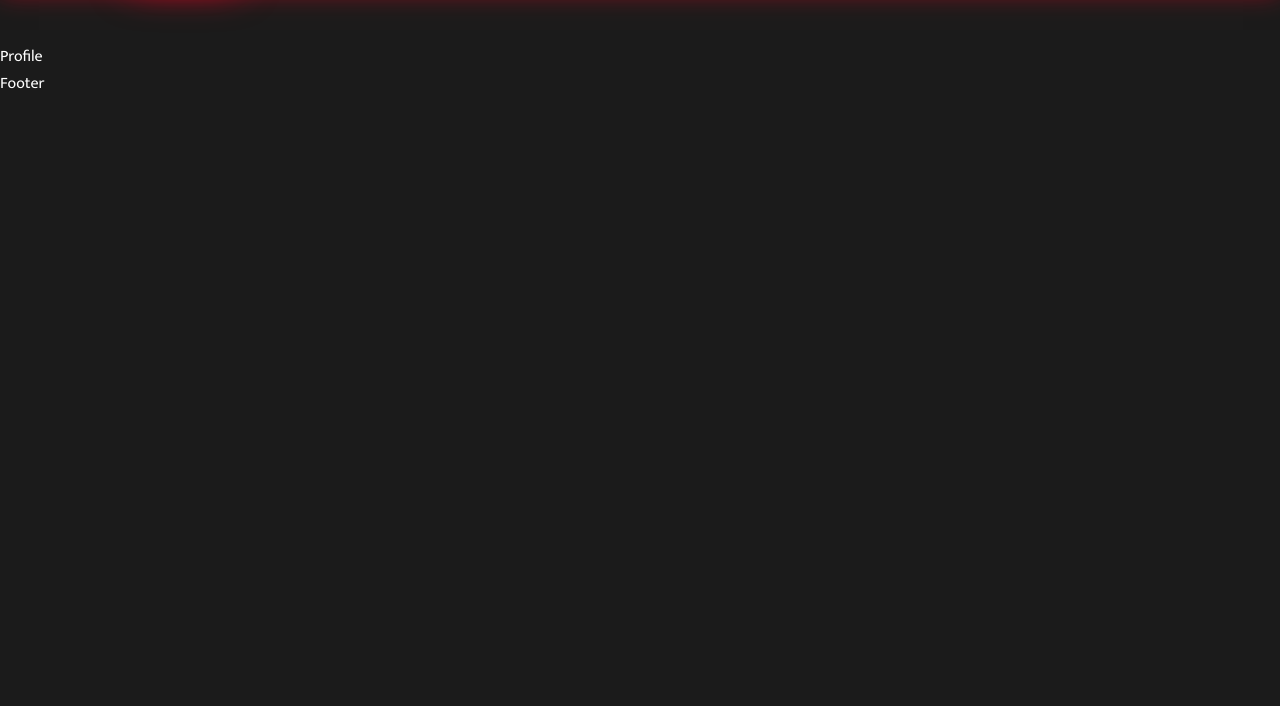
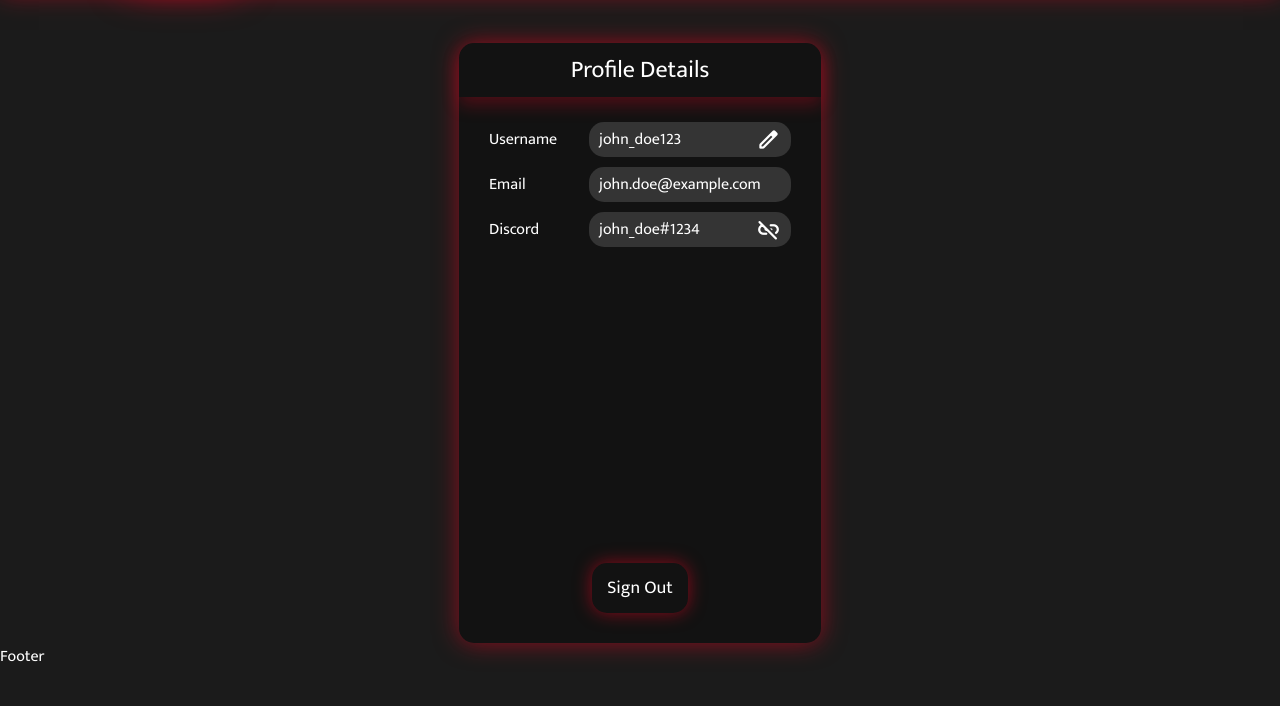
Before and after one commit to awezmirza/gamehub-frontend-old, a React app: page /profile in a window 1280 px wide. Shown: the part 94-800 px from the top of the page. Built offline with nearby package versions, Linux system fonts and the light colour scheme.

Commit message:
Made Profile Page

```diff
--- a/src/components/Header.jsx
+++ b/src/components/Header.jsx
@@ -1,10 +1,13 @@
-import React, { useState } from 'react'
+import React, { useEffect, useState } from 'react'
 import "../styles/navbar.css"
 import { LOGO_URL } from '../utils/constant'
 import { NavLink } from 'react-router-dom';
+import { useSelector } from 'react-redux';
 
 const Header = () => {
   const [isLogin] = useState(true);
+
+  const userData = useSelector((state) => state.userDataSlice.value)
 
   return (
     <>
@@ -52,7 +55,7 @@ const Header = () => {
                 person
               </span>
               <div>
-                username
+                {userData?.username}
               </div>
             </NavLink> :
             <NavLink to="/login">
--- a/src/config/store.js
+++ b/src/config/store.js
@@ -1,8 +1,10 @@
 import { configureStore } from '@reduxjs/toolkit'
 import gameData from './gameDataSlice'
+import userData from './userDataSlice'
 
 export const store = configureStore({
     reducer: {
         gameDataSlice: gameData,
+        userDataSlice: userData
     },
 })
--- /dev/null
+++ b/src/config/userDataSlice.js
@@ -0,0 +1,16 @@
+import { createSlice } from "@reduxjs/toolkit";
+
+const initialState = { value: null };
+
+const userDataSlice = createSlice({
+    name: 'userData',
+    initialState,
+    reducers: {
+        addUserData(state, action) {
+            state.value = action.payload
+        }
+    },
+})
+
+export const { addUserData } = userDataSlice.actions
+export default userDataSlice.reducer
--- /dev/null
+++ b/src/dummy-data/currentUserDummyData.json
@@ -0,0 +1,6 @@
+{
+    "username": "john_doe123",
+    "name": "John Doe",
+    "email": "john.doe@example.com",
+    "discordusername": "john_doe#1234"
+}
--- a/src/layout/LayoutRoot.jsx
+++ b/src/layout/LayoutRoot.jsx
@@ -6,7 +6,9 @@ import { Outlet } from "react-router-dom";
 import { useDispatch } from "react-redux";
 import { useEffect, useState } from "react";
 import { setGameData } from "../config/gameDataSlice";
+import { addUserData } from "../config/userDataSlice";
 import DummyData from "../dummy-data/dummydata.json"
+import UserData from "../dummy-data/currentUserDummyData.json"
 
 const LayoutRoot = () => {
 
@@ -19,7 +21,18 @@ const LayoutRoot = () => {
             dispatch(setGameData(data))
             setIsLoading(false);
         }
+
+        // Fetching User Data
+        const fetchUserData = async () => {
+            dispatch(addUserData(data))
+            setIsLoading(false);
+        }
+
+        const data = UserData;
         fetchData();
+        if (data) {
+            fetchUserData();
+        }
         // eslint-disable-next-line
     }, []);
 
--- a/src/pages/GamePage.jsx
+++ b/src/pages/GamePage.jsx
@@ -16,7 +16,7 @@ const GamePage = () => {
 
     return (
         <div className='game-page-container'>
-            {gameData ? <GamePageCard data={gameData} /> : "Not Hi"}
+            {gameData ? <GamePageCard data={gameData} /> : ""}
             <div className="lb-container">
                 <h2>Leaderboard</h2>
                 <Leaderboard />
--- a/src/pages/Profile.jsx
+++ b/src/pages/Profile.jsx
@@ -1,8 +1,48 @@
 import React from 'react'
+import "../styles/profile.css"
+import { useSelector } from 'react-redux'
 
 const Profile = () => {
+
+  const userData = useSelector((state => state.userDataSlice.value))
+  console.log(userData)
+
   return (
-    <div>Profile</div>
+    <div>
+      <div className='profile-card-container'>
+        <div className="pfcontainer">
+          <div className="topbarpf">Profile Details</div>
+          <div className="details">
+            <div className='data-label-container'>
+              <div className='profile-label'> Username </div>
+              <div className='profile-data'> {userData.username}
+                <span class="material-symbols-rounded">
+                  edit
+                </span>
+              </div>
+            </div>
+            <div className='data-label-container'>
+              <div className='profile-label'> Email </div>
+              <div className='profile-data'> {userData.email} </div>
+            </div>
+            <div className='data-label-container'>
+              <div className='profile-label'> Discord </div>
+              <div className='profile-data'>
+                {userData.discordusername}
+                {userData.discordusername ? <span class="material-symbols-rounded">
+                  link_off
+                </span> : <span class="material-symbols-rounded">
+                  link
+                </span>}
+              </div>
+            </div>
+          </div>
+          <div id="SignOutButtonContainer">
+            <button id="SignOutButton">Sign Out</button>
+          </div>
+        </div>
+      </div>
+    </div >
   )
 }
 
--- a/src/styles/carousel.css
+++ b/src/styles/carousel.css
@@ -19,7 +19,7 @@
     bottom: 10%;
     border: 0;
     font-size: 2rem;
-    cursor: pointer;
+    cursor: default;
     border-radius: 15px;
     z-index: 1;
     font-weight: 500;
@@ -31,6 +31,7 @@
 }
 
 .carasoul button {
+    cursor: pointer;
     transition:
         box-shadow 0.3s ease,
 }
--- /dev/null
+++ b/src/styles/profile.css
@@ -0,0 +1,94 @@
+.profile-card-container {
+    display: flex;
+    justify-content: center;
+    align-items: center;
+
+}
+
+.pfcontainer {
+    position: relative;
+    border-radius: 15px;
+    box-shadow: rgba(255, 0, 34, 0.5) 0px 0px 25px;
+    height: 75vh;
+    background-color: #121212;
+}
+
+.topbarpf {
+    justify-content: center;
+    padding: 7px;
+    font-size: 24px;
+    display: flex;
+    border-radius: 15px 15px 0 0;
+    box-shadow: 0px 8px 17px rgba(255, 0, 34, 0.25);
+}
+
+.details {
+    margin: 25px 10px;
+    padding-inline: 20px;
+}
+
+.details>div {
+    display: flex;
+}
+
+.data-label-container {
+    margin-block: 10px;
+    align-items: center;
+}
+
+.profile-label {
+    width: 100px;
+}
+
+
+.profile-data {
+    height: 35px;
+    min-width: 15vw;
+    border-radius: 15px;
+    background-color: #343434;
+    position: relative;
+    padding-left: 10px;
+    display: flex;
+    align-items: center;
+}
+
+.profile-data span {
+    cursor: pointer;
+    font-size: 25px !important;
+    padding: 5px;
+    position: absolute;
+    right: 5px;
+}
+
+.profile-data span:hover {
+    background-color: #121212;
+    border-radius: 50%;
+}
+
+/* Sign Out Button  */
+
+#SignOutButtonContainer {
+    position: absolute;
+    display: flex;
+    justify-content: center;
+    bottom: 30px;
+    width: 100%;
+}
+
+#SignOutButton {
+    all: unset;
+    border-radius: 15px;
+    box-shadow: rgba(255, 0, 34, 0.5) 0px 0px 17px;
+    padding: 10px 15px;
+    font-size: large;
+    cursor: pointer;
+}
+
+#SignOutButton:hover {
+    box-shadow: rgba(255, 0, 34, 0.5) 0px 0px 25px;
+}
+
+#SignOutButton:active {
+    background-color: black;
+    transform: translateY(4px);
+}
```
